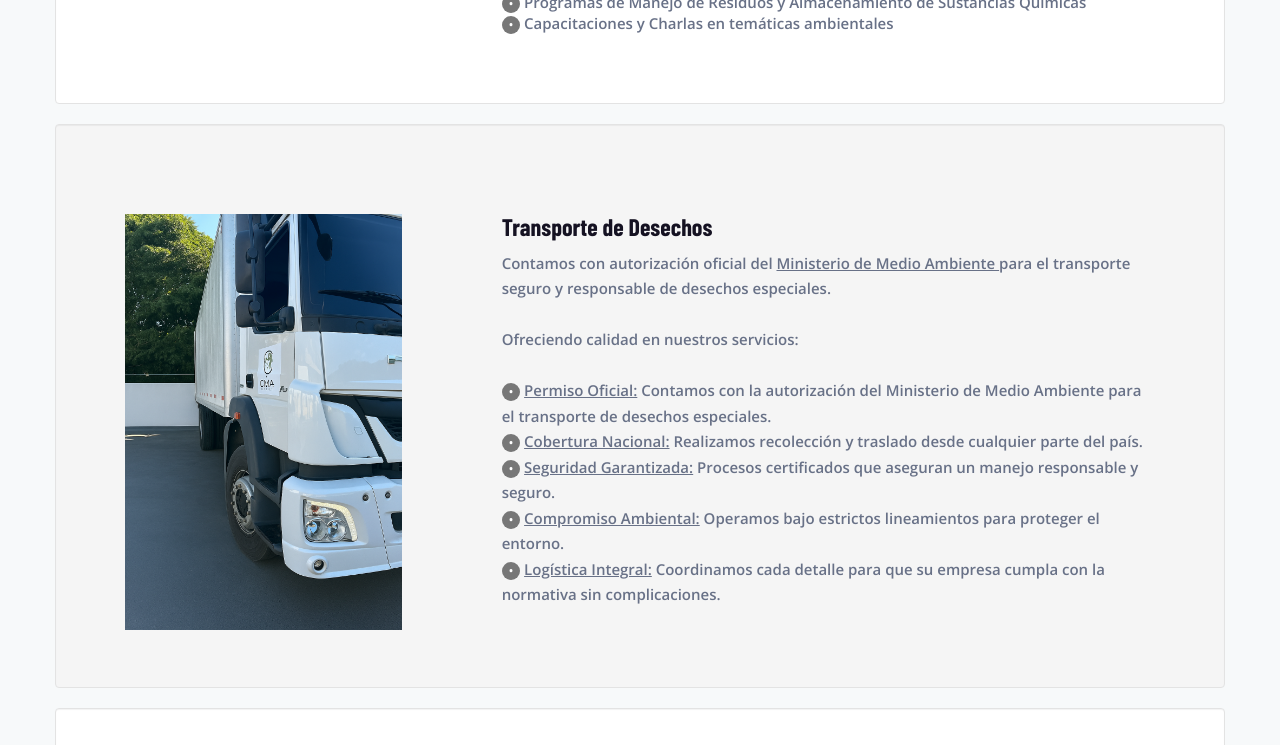
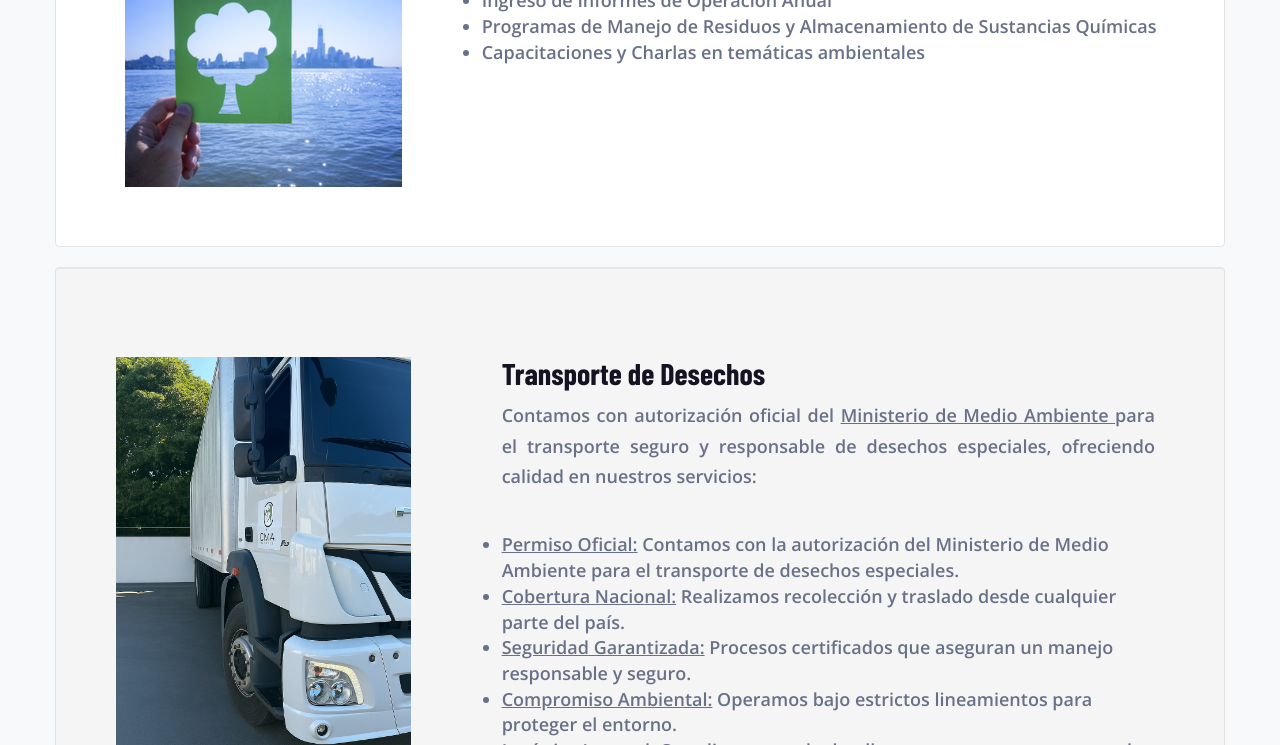
Before and after one commit to GerardoCampos2121/cma-web-page, a PHP site: page / in a window 1280 px wide. Shown: the part 2081-2826 px from the top of the page. Run offline with PHP 8.4, Linux system fonts and the light colour scheme.

Commit message:
index
tamaño letra e imagenes

```diff
--- a/cmasolutions/index.php
+++ b/cmasolutions/index.php
@@ -190,46 +190,40 @@
                 </div>
                 <div class="row well" style="background-color:white;">
                     <div class="col-xs-12 col-md-4 center-block">
-                        <div class="img-rounded" style="margin-top:20px;">
-                            <center><img  style="padding:50px 0 0 0" src="assets/images/features/01.jpg" width="80%"></center>
+                        <div class="img-rounded" style="margin-top:10px;">
+                            <center><img  style="padding:40px 0 40px 0" src="assets/images/features/servicio1.png" width="80%"></center>
                         </div>
                     </div>
-                    <div class="col-xs-12 col-md-8" style="padding:50px;"><h3>Consultorìa Ambiental</h3>
+                    <div class="col-xs-12 col-md-8" style="padding:30px;font-size:18px"><h2>Consultoría Ambiental</h2>
 
                                 <p>Brindamos asesoría y consultoría sobre gestión ambiental en la industria, incluyendo:</p>
-                                </br>
-
-                                <span class="badge">&bull;</span> Elaboración de Estudios de Impacto Ambiental<br>
-                                <span class="badge">&bull;</span> Trámites para la obtención de Permisos Ambientales y Modificaciones <br>
-                                        &nbsp;&nbsp;&nbsp;&nbsp;&nbsp;&nbsp;a Permisos Ambientales<br>
-                                <span class="badge">&bull;</span> Trámites para obtención de Permisos Ambientales a transporte de carga<br>
-                                <span class="badge">&bull;</span> Ingreso de Informes de Operación Anual<br>
-                                <span class="badge">&bull;</span> Programas de Manejo de Residuos y Almacenamiento de Sustancias Químicas<br>
-                                <span class="badge">&bull;</span> Capacitaciones y Charlas en temáticas ambientales<br>
+                                <ul>
+                                    <li>Elaboración de Estudios de Impacto Ambiental</li>
+                                    <li> Trámites para la obtención de Permisos Ambientales y Modificaciones a Permisos Ambientales</li>
+                                    <li> Trámites para obtención de Permisos Ambientales a transporte de carga</li>
+                                    <li> Ingreso de Informes de Operación Anual</li>
+                                    <li> Programas de Manejo de Residuos y Almacenamiento de Sustancias Químicas</li>
+                                    <li> Capacitaciones y Charlas en temáticas ambientales</li>
+                                </lu>
                                 </div>
                 </div>
 
                 <div class="row well">
                     <div class="col-xs-12 col-md-4 ">
                         <div class="img-rounded" style="margin-top:20px;">
-                           <center> <img style="padding:50px 0 0 0" src="assets/images/features/02.png" width="80%"></center>
+                           <center> <img style="padding:50px 0 0 0" src="assets/images/features/02.png" width="85%"></center>
                         </div>
                     </div>
-                    <div class="col-xs-12 col-md-8" style="padding:50px;"><h3>Transporte de Desechos</h3>
+                    <div class="col-xs-12 col-md-8" style="padding:50px;font-size:18px"><h2>Transporte de Desechos</h2>
 
-                                <p>Contamos con autorización oficial del <u> Ministerio de Medio Ambiente </u> para el transporte seguro y responsable de desechos especiales. <br><br>
-
-                            Ofreciendo calidad en nuestros servicios:<br><br>
-                        <span class="badge">&bull;</span>   <u>Permiso Oficial:</u> Contamos con la autorización del Ministerio de Medio Ambiente para el transporte de desechos especiales.
-<br>
-<span class="badge">&bull;</span>   <u>Cobertura Nacional:</u> Realizamos recolección y traslado desde cualquier parte del país.
-<br>
-<span class="badge">&bull;</span>   <u>Seguridad Garantizada:</u> Procesos certificados que aseguran un manejo responsable y seguro.
-<br>
-<span class="badge">&bull;</span>   <u>Compromiso Ambiental:</u> Operamos bajo estrictos lineamientos para proteger el entorno.
-<br>
-<span class="badge">&bull;</span>   <u>Logística Integral:</u> Coordinamos cada detalle para que su empresa cumpla con la normativa sin complicaciones.
-
+                                <p style="text-align:justify">Contamos con autorización oficial del <u> Ministerio de Medio Ambiente </u> para el transporte seguro y responsable de desechos especiales, ofreciendo calidad en nuestros servicios:<br><br>
+                         <ul>
+                        <li>   <u>Permiso Oficial:</u> Contamos con la autorización del Ministerio de Medio Ambiente para el transporte de desechos especiales.</li>
+                        <li>   <u>Cobertura Nacional:</u> Realizamos recolección y traslado desde cualquier parte del país.</li>
+                        <li>   <u>Seguridad Garantizada:</u> Procesos certificados que aseguran un manejo responsable y seguro.</li>
+                        <li>   <u>Compromiso Ambiental:</u> Operamos bajo estrictos lineamientos para proteger el entorno.</li>
+                        <li>   <u>Logística Integral:</u> Coordinamos cada detalle para que su empresa cumpla con la normativa sin complicaciones.</li>
+                        </ul>
 
                         </p>
                             </div>
@@ -241,7 +235,7 @@
                             <img style="padding:50px 0px 0 30px; margin-bottom:50px" src="assets/images/features/04.png" width="85%">
                         </div>
                     </div>
-                    <div class="col-xs-12 col-md-8" style="padding:50px;"><h3>Tratamiento de Aguas Residuales</h3>
+                    <div class="col-xs-12 col-md-8" style="padding:50px;font-size:18px"><h2>Tratamiento de Aguas Residuales</h2>
 
                                 <p>Para el tratamiento de aguas residuales especiales y ordinarias, ofrecemos los
                                    siguientes servicios:</p>
@@ -262,10 +256,10 @@
                 <div class="row well" style="margin-top:20px; ">
                     <div class="col-xs-12 col-md-4 center-block">
                         <div class="img-holder" style="margin-top:0px">
-                            <img style="padding:50px 0 0 0;  margin-bottom:50px" src="assets/images/features/03.png" width="80%">
+                            <img style="padding:30px 0 0 0;  margin-bottom:50px" src="assets/images/features/03.png" width="80%">
                         </div>
                     </div>
-                    <div class="col col-xs-8"><h3>Tratamiento de Agua Potable</h3>
+                    <div class="col col-xs-8" style="font-size:18px"><h2>Tratamiento de Agua Potable</h2>
 
                                  <p>Ponemos a su disposición los siguientes servicios para el tratamiento de agua
                                    potable:</p>
```
Also changed, not shown: cmasolutions/assets/images/features/servicio1.png (added).
